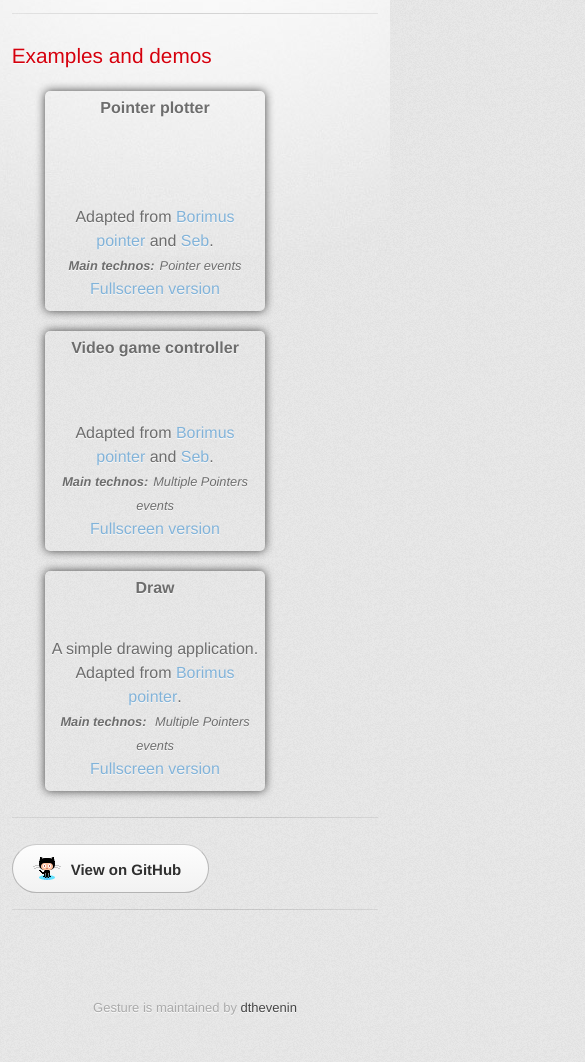
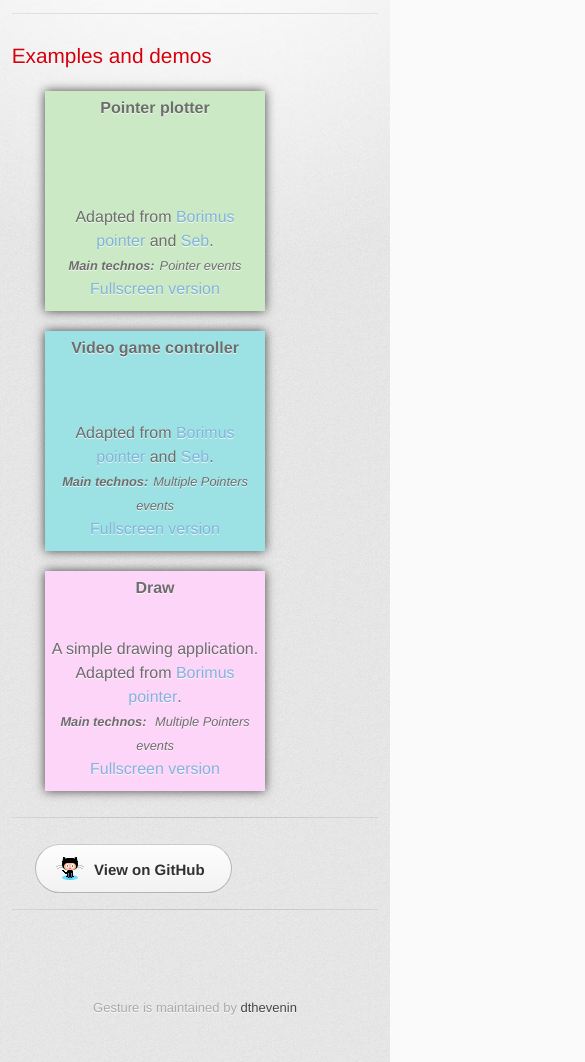
Before and after one commit to dthevenin/Gesture, a plain HTML site: page index.html in a window 390 px wide. Shown: the part 318-1380 px from the top of the page, 585 px wide, since content can reach past the window. Drawn offline with Linux system fonts and the light colour scheme; a web font is replaced by a local one.

Commit message:
update style to be more responsive add tiles bg colors

```diff
--- a/index.html
+++ b/index.html
@@ -37,7 +37,7 @@
         <section id="main_content">
           <h3>Examples and demos</h3>
           <div class="tiles">
-            <div class="text">
+            <div class="text green">
               <span>Pointer plotter</span>
               <p>
                 Adapted from <a href="https://github.com/borismus/pointer.js/">Borimus pointer</a> and <a href="http://seb.ly/2011/04/multi-touch-game-controller-in-javascripthtml5-for-ipad/">Seb</a>.
@@ -47,7 +47,7 @@
                <a href="demos/pointers.html">Fullscreen version</a>
               </p>
             </div>
-            <div class="text">
+            <div class="text blue">
               <span>
                 Video game controller
               </span>
@@ -60,7 +60,7 @@
               <a href="demos/control.html">Fullscreen version</a>
               </p>
             </div>
-            <div class="text">
+            <div class="text pink">
               <span>
               Draw
               </span>
--- a/stylesheets/bender.css
+++ b/stylesheets/bender.css
@@ -14,7 +14,7 @@ footer a {
 
 div.tiles,
 #downloads {
-  width: 960px;
+  width: 100%;
   margin: 10px auto;
   padding: 0;
   height: 100%;
@@ -22,27 +22,25 @@ div.tiles,
 }
 
 @media (min-width: 720px) and (max-width: 960px) {
-  div.tiles,
-  #downloads  {
+  div.tiles, #downloads {
     width: 720px;
   }
 }
 
 @media (min-width: 480px) and (max-width: 720px) {
-  div.tiles  {
+  div.tiles, #downloads {
     width: 480px;
   }
 }
 
 @media (max-width: 480px) {
-  div.tiles  {
+  div.tiles, #downloads {
     width: 320px;
   }
 }
 
 div.tiles > div {
   font-size: 16px;
-  border-radius: 5px;
   width: 220px;
   height: 220px;
   margin: 10px;
--- a/stylesheets/stylesheet.css
+++ b/stylesheets/stylesheet.css
@@ -91,7 +91,7 @@ header h2 {
 }
 
 .inner {
-  width: 620px;
+  width: 768px;
   margin: 0 auto;
 }
 
@@ -341,10 +341,17 @@ footer a:hover {
 ================================================== */
 
 /* Smaller than standard 960 (devices and browsers) */
-@media only screen and (max-width: 959px) {}
+@media only screen and (max-width: 960px) {
+
+}
 
 /* Tablet Portrait size to standard 960 (devices and browsers) */
-@media only screen and (min-width: 768px) and (max-width: 959px) {}
+@media only screen and (min-width: 768px) and (max-width: 960px) {
+  .inner {
+    width: 768px;
+    margin: 0 auto;
+  }
+}
 
 /* All Mobile Sizes (devices and browser) */
 @media only screen and (max-width: 767px) {
@@ -376,3 +383,15 @@ footer a:hover {
 
 /* Mobile Portrait Size to Mobile Landscape Size (devices and browsers) */
 @media only screen and (max-width: 479px) {}
+
+.blue {
+  background-color:rgb(156, 225, 228);
+}
+
+.green {
+  background-color:rgb(203, 233, 196);
+}
+
+.pink {
+  background-color:rgb(253, 213, 248);
+}
```
